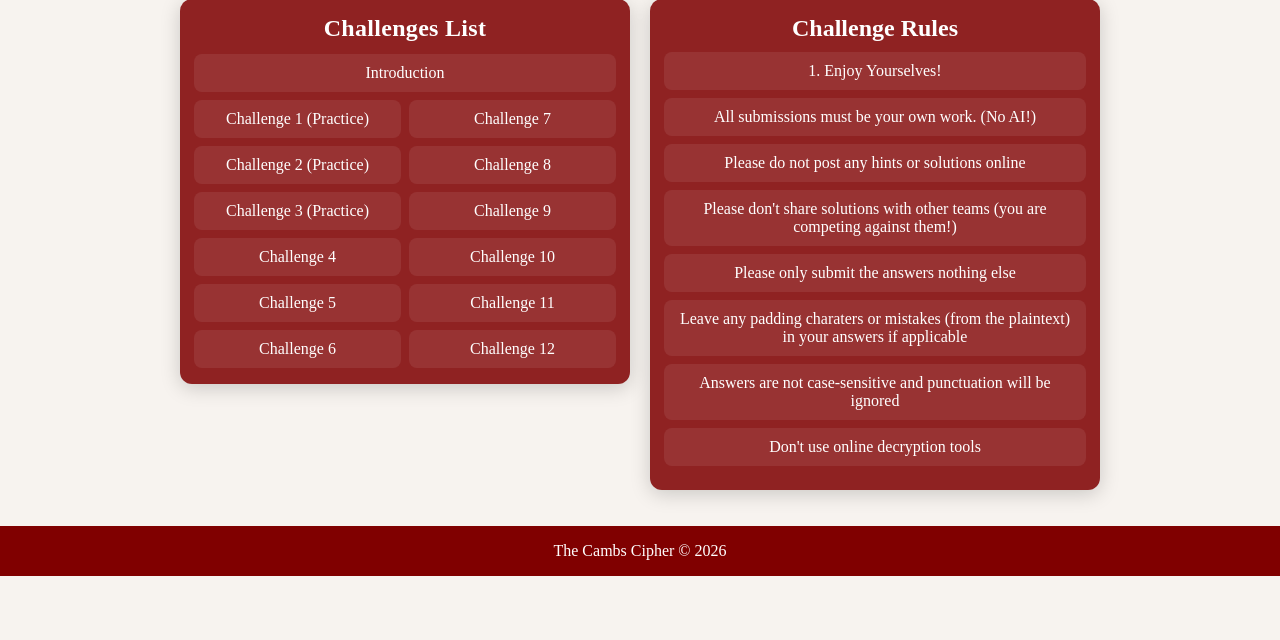
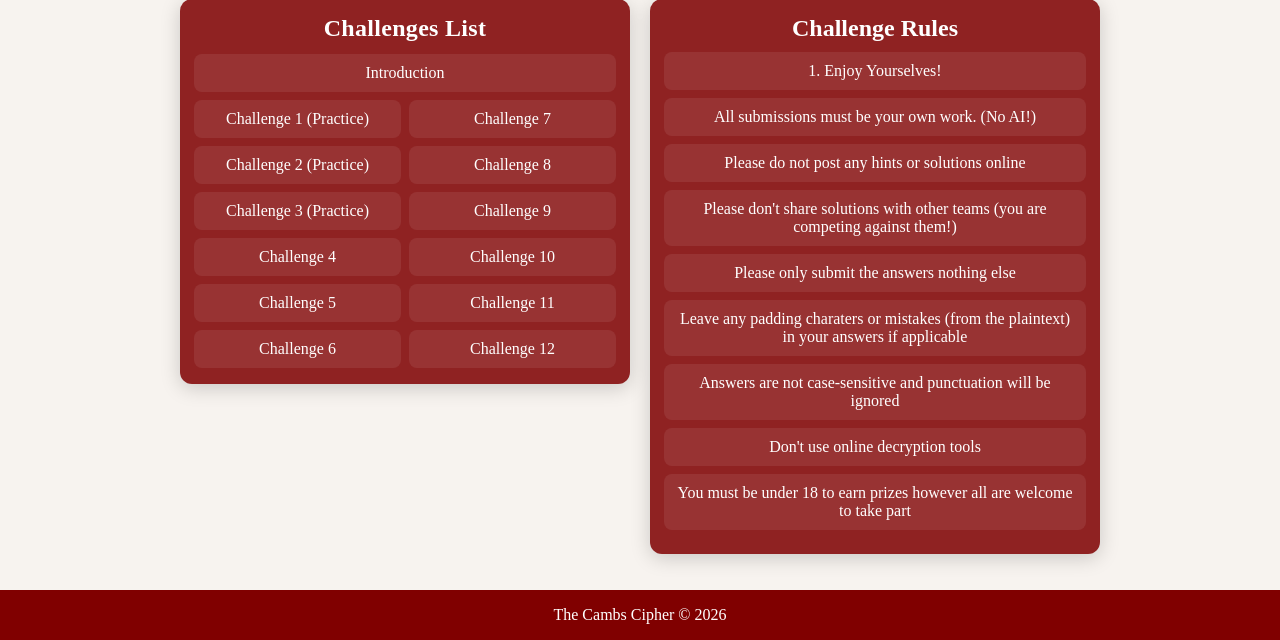
Before and after one commit to 29LHR/Cambs-Cipher, a Flask app: page /challenges in a window 1280 px wide. Shown: the part 251-891 px from the top of the page. Before the commit the page ends 827 px from the top, so only its background shows below. Run offline with Flask 3, Linux system fonts and the light colour scheme.

Commit message:
Added age notice

```diff
--- a/templates/challenges.html
+++ b/templates/challenges.html
@@ -90,6 +90,7 @@
               Answers are not case-sensitive and punctuation will be ignored
             </li>
             <li>Don't use online decryption tools</li>
+            <li>You must be under 18 to earn prizes however all are welcome to take part</li>
           </ul>
         </div>
       </div>
```
